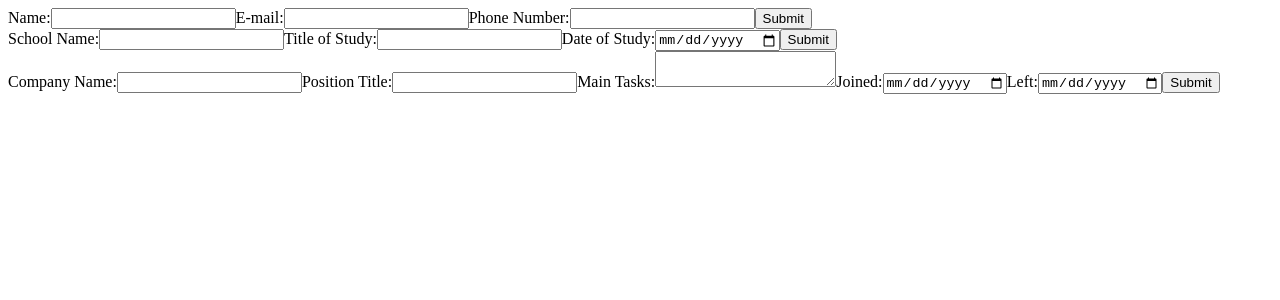
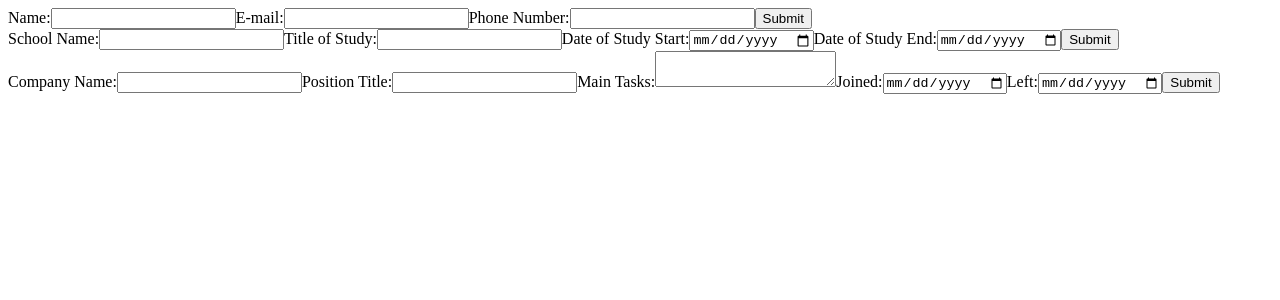
Before and after one commit to ihccenen/cv-project, a React (Create React App) app: page / in a window 1280 px wide. Shown: the top 300 px of the page. Built offline with nearby package versions, Linux system fonts and the light colour scheme.

Commit message:
Added class and date of study start and end

```diff
--- a/src/components/EducationalExperienceForm.js
+++ b/src/components/EducationalExperienceForm.js
@@ -3,15 +3,17 @@ import React from 'react';
 export default function EducationalExperienceForm({
   schoolName,
   titleOfStudy,
-  dateOfStudy,
+  dateOfStudyStart,
+  dateOfStudyEnd,
   handleSchoolNameChange,
   handleTitleOfStudyChange,
-  handleDateOfStudyChange,
+  handleDateOfStudyStartChange,
+  handleDateOfStudyEndChange,
   onSubmit,
 }) {
   return (
-    <form onSubmit={onSubmit}>
-      <label htmlFor="school-name">
+    <form className="flex" onSubmit={onSubmit}>
+      <label className="flex" htmlFor="school-name">
         School Name:
         <input
           type="text"
@@ -23,7 +25,7 @@ export default function EducationalExperienceForm({
         />
       </label>
 
-      <label htmlFor="title-of-study">
+      <label className="flex" htmlFor="title-of-study">
         Title of Study:
         <input
           type="text"
@@ -35,15 +37,27 @@ export default function EducationalExperienceForm({
         />
       </label>
 
-      <label htmlFor="date-of-study">
-        Date of Study:
+      <label className="flex" htmlFor="date-of-study-start">
+        Date of Study Start:
         <input
           type="date"
-          id="date-of-study"
-          name="date-of-study"
-          value={dateOfStudy}
+          id="date-of-study-start"
+          name="date-of-study-start"
+          value={dateOfStudyStart}
           required
-          onChange={handleDateOfStudyChange}
+          onChange={handleDateOfStudyStartChange}
+        />
+      </label>
+
+      <label className="flex" htmlFor="date-of-study-end">
+        Date of Study End:
+        <input
+          type="date"
+          id="date-of-study-end"
+          name="date-of-study-end"
+          value={dateOfStudyEnd}
+          required
+          onChange={handleDateOfStudyEndChange}
         />
       </label>
 
```
